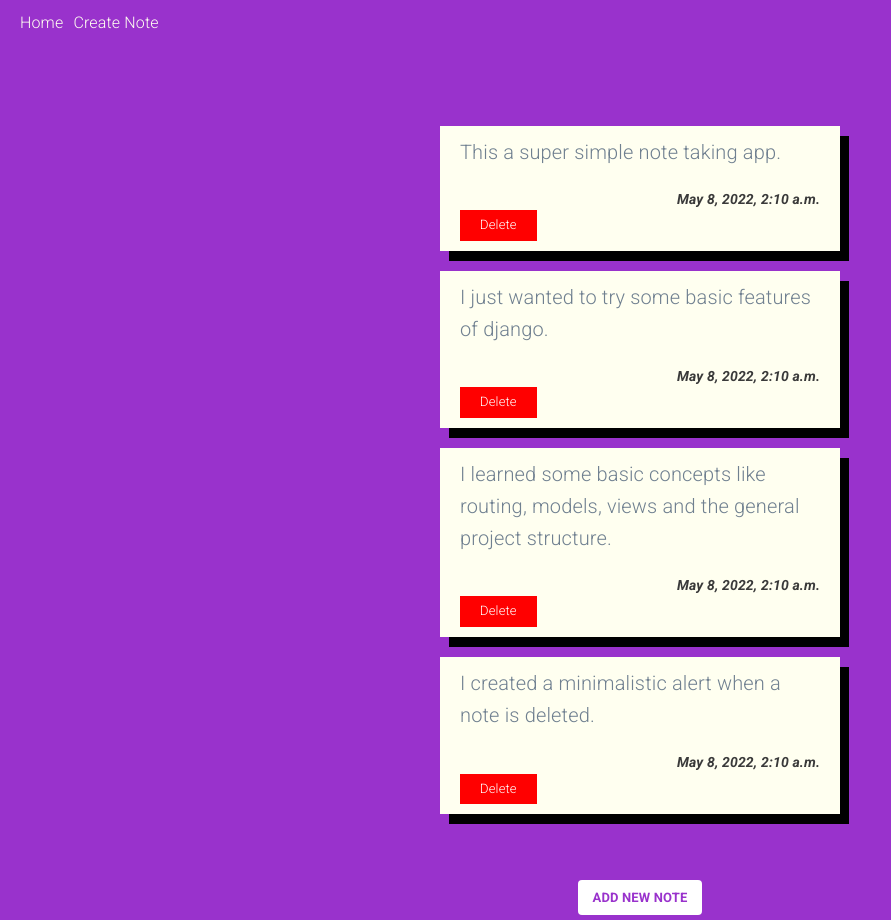
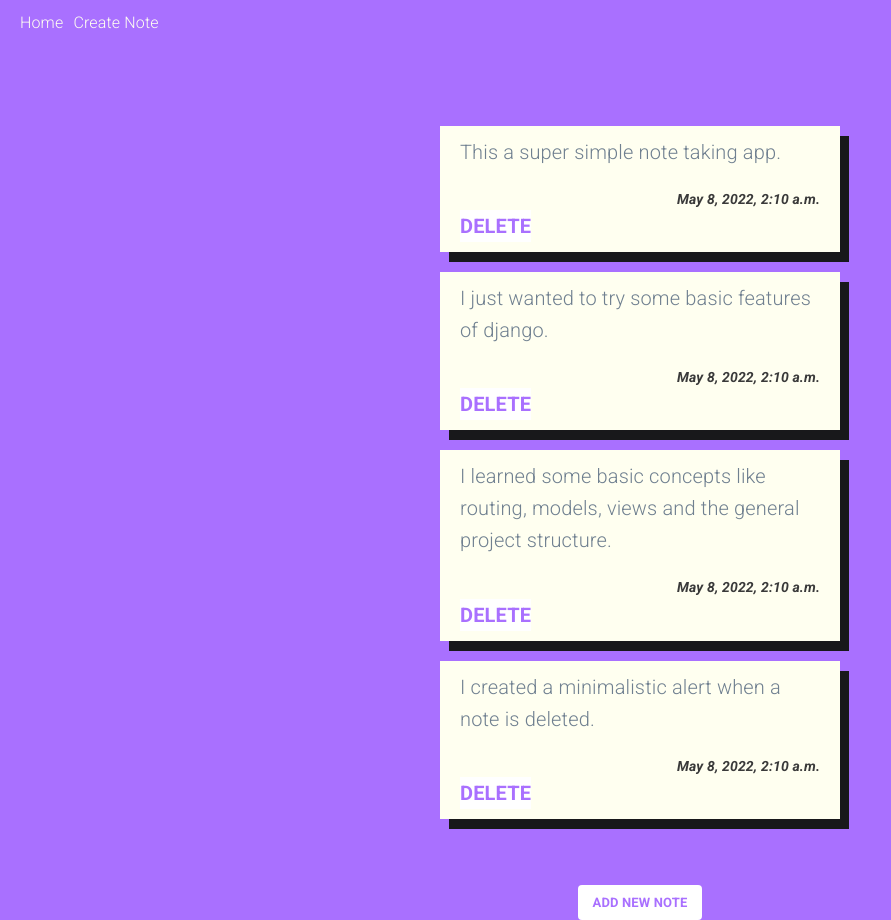
Before and after one commit to andreaevolo/django-note-taking-app, a Django app: page / in a window 1280 px wide. Shown: the whole page, without its empty margins (0-891 px from the left). Run offline with Django 4.2, Linux system fonts and the light colour scheme; data comes from the database, SQL or seed files in the repository.

Commit message:
create css vars for colors

```diff
--- a/notes/static/notes/main.css
+++ b/notes/static/notes/main.css
@@ -1,6 +1,12 @@
+:root {
+    --primary-color: #a970ff;
+    --secondary--color: #18181b;
+    /*#18181b*/
+}
+
 html,
 body {
-    background-color: darkorchid;
+    background-color: var(--primary-color);
     color: white;
     height: auto;
     margin: 0;
@@ -41,10 +47,10 @@ nav ul {
 }
 
 #notes__form {
-    color: #000000;
+    color: var(--secondary--color);
     background-color: ivory;
     padding: 2rem 5rem;
-    box-shadow: 9px 10px 0px 0px #000000;
+    box-shadow: 9px 10px 0px 0px var(--secondary--color);
 }
 
 .note {
@@ -58,7 +64,7 @@ nav ul {
     background-color: ivory;
     color: slategrey;
     padding: 1rem 2rem;
-    box-shadow: 9px 10px 0px 0px #000000;
+    box-shadow: 9px 10px 0px 0px var(--secondary--color);
     margin: 1rem 1.5rem;
     display: flex;
     flex-direction: column;
@@ -68,7 +74,7 @@ nav ul {
 }
 
 .note:hover {
-    box-shadow: 0px 0px 0px 0px #000000;
+    box-shadow: 0px 0px 0px 0px var(--secondary--color);
     transform: scale(1.1);
 }
 
@@ -82,11 +88,12 @@ nav ul {
 }
 
 .note .delete {
-    color: white;
+    color: var(--primary-color);
+    font-weight: bold;
     cursor: pointer;
-    background-color: red;
-    padding: 0.5rem 2rem;
-    font-size: 1.3rem;
+    background-color: rgb(255, 255, 255);
+    font-size: 2rem;
+    text-transform: uppercase;
 }
 
 .note .delete:hover {
@@ -98,7 +105,7 @@ nav ul {
     right: 2%;
     bottom: 5%;
     background-color: white;
-    color: #000000;
+    color: var(--secondary--color);
 }
 
 .alert p {
@@ -108,7 +115,7 @@ nav ul {
 
 .button--custom {
     background-color: white;
-    color: darkorchid;
+    color: var(--primary-color);
     border-radius: 4px;
     padding: 1rem 1.5rem;
     font-weight: bold;
@@ -120,7 +127,7 @@ nav ul {
 
 .button--custom:hover {
     width: 12rem;
-    background: darkorchid;
+    background: var(--primary-color);
     border: 1px solid white;
     color: white;
 }
```
